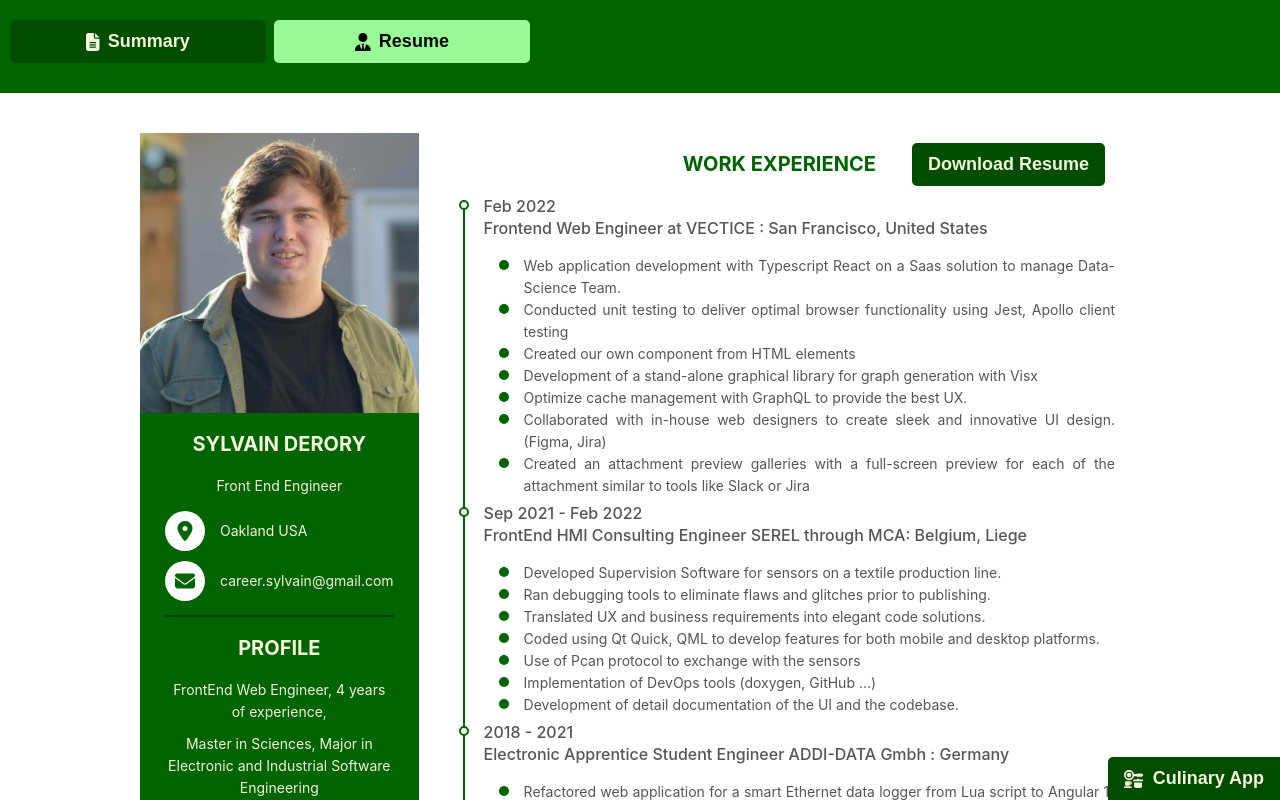
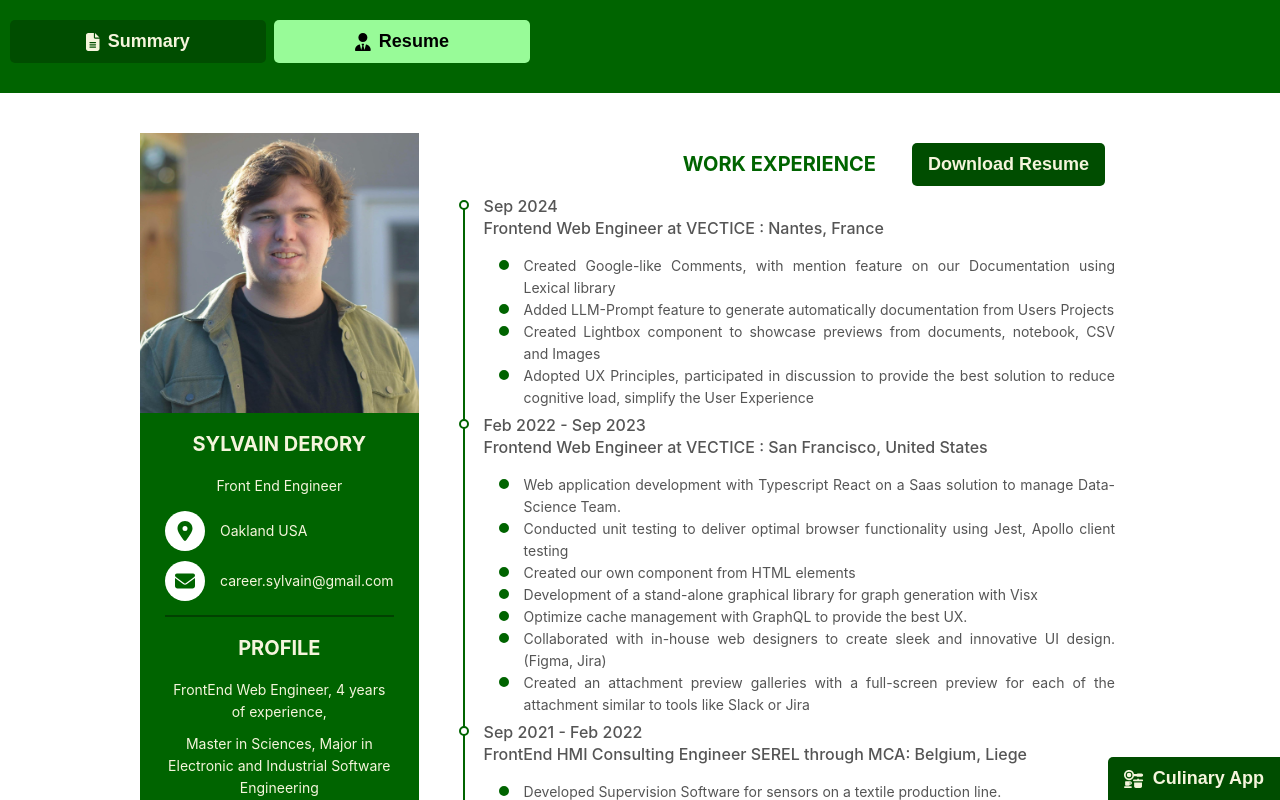
Before and after one commit to JeanPec/Culinary-App, a React (Create React App) app: page /Culinary-App/aboutMe/resume in a window 1280 px wide. Shown: the top 800 px of the page. Built offline with nearby package versions, Linux system fonts and the light colour scheme.

Commit message:
[chore] update CV

```diff
--- a/src/aboutMe/CVTemplate.tsx
+++ b/src/aboutMe/CVTemplate.tsx
@@ -103,7 +103,34 @@ export const CVTemplate = () => {
           </div>
           <ul>
             <li>
-              <div className="date">Feb 2022</div>
+              <div className="date">Sep 2024</div>
+              <div className="info">
+                <p className="semi-bold">
+                  Frontend Web Engineer at VECTICE : Nantes, France
+                </p>
+                <ul>
+                  <li>
+                    Created Google-like Comments, with mention feature on our
+                    Documentation using Lexical library
+                  </li>
+                  <li>
+                    Added LLM-Prompt feature to generate automatically
+                    documentation from Users Projects
+                  </li>
+                  <li>
+                    Created Lightbox component to showcase previews from
+                    documents, notebook, CSV and Images
+                  </li>
+                  <li>
+                    Adopted UX Principles, participated in discussion to provide
+                    the best solution to reduce cognitive load, simplify the
+                    User Experience
+                  </li>
+                </ul>
+              </div>
+            </li>
+            <li>
+              <div className="date">Feb 2022 - Sep 2023</div>
               <div className="info">
                 <p className="semi-bold">
                   Frontend Web Engineer at VECTICE : San Francisco, United
```
Also changed, not shown: 2 other files (tests, documents, lock files or other folders).
